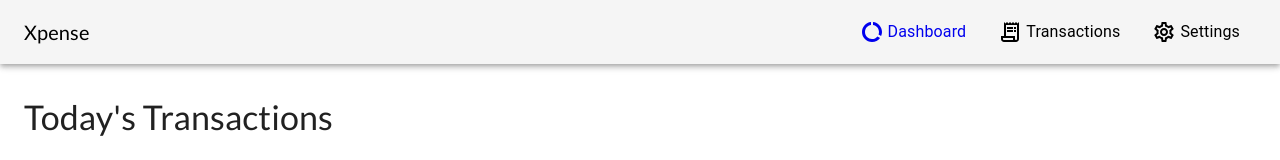
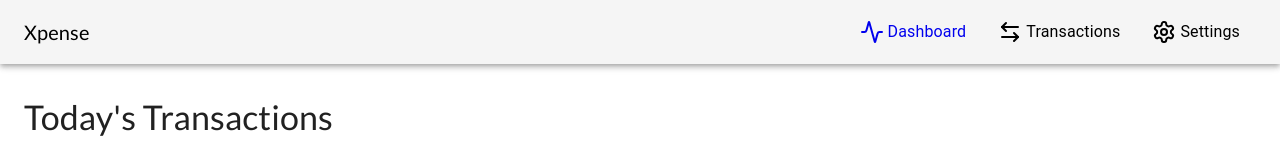
Before and after one commit to imhalawa/Xpense, a React (Vite) app in the folder web/: page / in a window 1280 px wide. Shown: the top 160 px of the page. Built offline with nearby package versions, Linux system fonts and the light colour scheme.

Commit message:
feat: introduce luicd icons instead of mui-icons

```diff
--- a/web/package.json
+++ b/web/package.json
@@ -13,11 +13,9 @@
     "@emotion/react": "^11.11.4",
     "@emotion/styled": "^11.11.5",
     "@fontsource/lato": "^5.0.21",
-    "@fontsource/poppins": "^5.0.14",
-    "@fontsource/raleway": "^5.0.19",
-    "@mui/icons-material": "^5.15.21",
     "@mui/material": "^5.15.21",
     "@mui/x-charts": "^7.8.0",
+    "lucide-react": "^0.407.0",
     "react": "^18.3.1",
     "react-dom": "^18.3.1",
     "react-router-dom": "^6.24.0"
--- a/web/src/components/NavigationBar/MenuLinks/MenuLinks.tsx
+++ b/web/src/components/NavigationBar/MenuLinks/MenuLinks.tsx
@@ -1,29 +1,25 @@
 import Box from "@mui/material/Box";
-import {Icon, Link} from "@mui/material";
-import {
-    DataUsageOutlined, ReceiptLongOutlined,
-    SettingsOutlined,
-} from "@mui/icons-material";
-import {Link as RouterLink} from "react-router-dom";
-import * as React from "react";
+import { Icon, Link } from "@mui/material";
+import { Link as RouterLink } from "react-router-dom";
+import { Activity, ArrowLeftRight, Settings } from "lucide-react";
 
 const MenuLinks = () => {
     return <>
-        <Link underline="none" color="neutral"  component={RouterLink} to="/">
+        <Link underline="none" color="neutral" component={RouterLink} to="/">
             <Box mx={2} display="flex" alignItems="center">
-                <Icon component={DataUsageOutlined} sx={{mr: 0.5}}/>
+                <Icon component={Activity} sx={{ mr: 0.5 }} />
                 Dashboard
             </Box>
         </Link>
         <Link underline="hover" color="black" component={RouterLink} to="/transactions">
             <Box mx={2} display="flex" alignItems="center">
-                <Icon component={ReceiptLongOutlined} sx={{mr: 0.5}}/>
+                <Icon component={ArrowLeftRight} sx={{ mr: 0.5 }} />
                 Transactions
             </Box>
         </Link>
         <Link underline="hover" color="black" component={RouterLink} to="/settings">
             <Box mx={2} display="flex" alignItems="center">
-                <Icon component={SettingsOutlined} sx={{mr: 0.5}}/>
+                <Icon component={Settings} sx={{ mr: 0.5 }} />
                 Settings
             </Box>
         </Link>
--- a/web/src/components/NavigationBar/MenuLinksDrawer/MenuLinksDrawer.tsx
+++ b/web/src/components/NavigationBar/MenuLinksDrawer/MenuLinksDrawer.tsx
@@ -1,11 +1,7 @@
 import {Drawer, IconButton, List, ListItemButton, ListItemIcon, ListItemText} from "@mui/material";
-import {
-    DataUsageOutlined,
-    MenuOpenRounded,
-    MenuRounded, ReceiptLongOutlined, SettingsOutlined,
-} from "@mui/icons-material";
 import {Link as RouterLink} from "react-router-dom";
 import * as React from "react";
+import { Activity, ArrowLeftRight, Ellipsis, EllipsisVertical, Settings } from "lucide-react";
 
 const MenuLinksDrawer = () => {
     const [open, setOpen] = React.useState(false);
@@ -21,15 +17,15 @@ const MenuLinksDrawer = () => {
     return (
         <>
             <IconButton color="primary" onClick={handleOpenMenu}>
-                {open && <MenuOpenRounded/>}
-                {!open && <MenuRounded/>}
+                {open && <Ellipsis/>}
+                {!open && <EllipsisVertical/>}
             </IconButton>
 
             <Drawer open={open} onClose={handleCloseMenu} anchor='bottom'>
                 <List>
                     <ListItemButton onClick={handleCloseMenu} component={RouterLink} to="/">
                         <ListItemIcon>
-                            <DataUsageOutlined/>
+                            <Activity/>
                         </ListItemIcon>
                         <ListItemText>
                             Dashboard
@@ -37,7 +33,7 @@ const MenuLinksDrawer = () => {
                     </ListItemButton>
                     <ListItemButton onClick={handleCloseMenu} component={RouterLink} to="/transactions">
                         <ListItemIcon>
-                            <ReceiptLongOutlined/>
+                            <ArrowLeftRight/>
                         </ListItemIcon>
                         <ListItemText>
                             Transactions
@@ -45,7 +41,7 @@ const MenuLinksDrawer = () => {
                     </ListItemButton>
                     <ListItemButton onClick={handleCloseMenu} component={RouterLink} to="/settings">
                         <ListItemIcon>
-                            <SettingsOutlined/>
+                            <Settings/>
                         </ListItemIcon>
                         <ListItemText>
                             Settings
```
Also changed, not shown: 1 other file (tests, documents, lock files or other folders).
